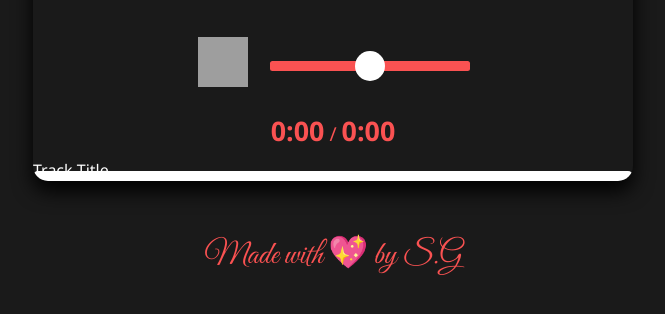
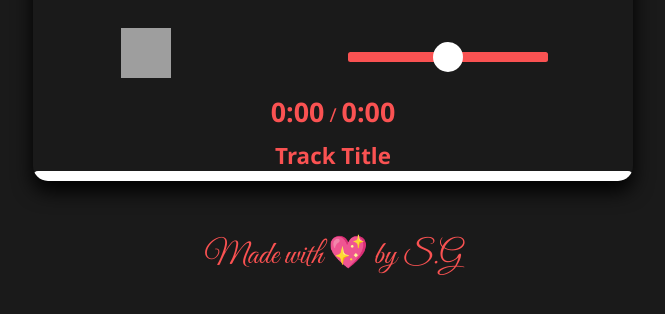
Before and after one commit to ShivgunGaming/lofi-girl, a plain HTML site: page index.html in a window 1280 px wide. Shown: the part 474-788 px from the top of the page, without its empty margins (307-972 px from the left). Drawn offline with Linux system fonts and the light colour scheme; grey boxes are pictures that could not be loaded.

Commit message:
Update styles.css

```diff
--- a/styles.css
+++ b/styles.css
@@ -73,8 +73,8 @@ body, html {
 .volume {
   display: flex;
   align-items: center;
-  justify-content: center;
-  padding: 20px; /* Reduced padding */
+  justify-content: space-around; /* Updated to space between */
+  padding: 10px; /* Reduced padding */
 }
 
 .volume-icon {
@@ -137,3 +137,15 @@ body, html {
 .track-duration #totalDuration::before {
   content: "";
 }
+
+/* Add this CSS for track title display */
+.track-title {
+  text-align: center;
+  color: #FA5252;
+  font-size: 1.4em; /* Adjust font size as needed */
+  margin-bottom: 10px;
+}
+
+.track-title span {
+  font-weight: bold;
+}
```
